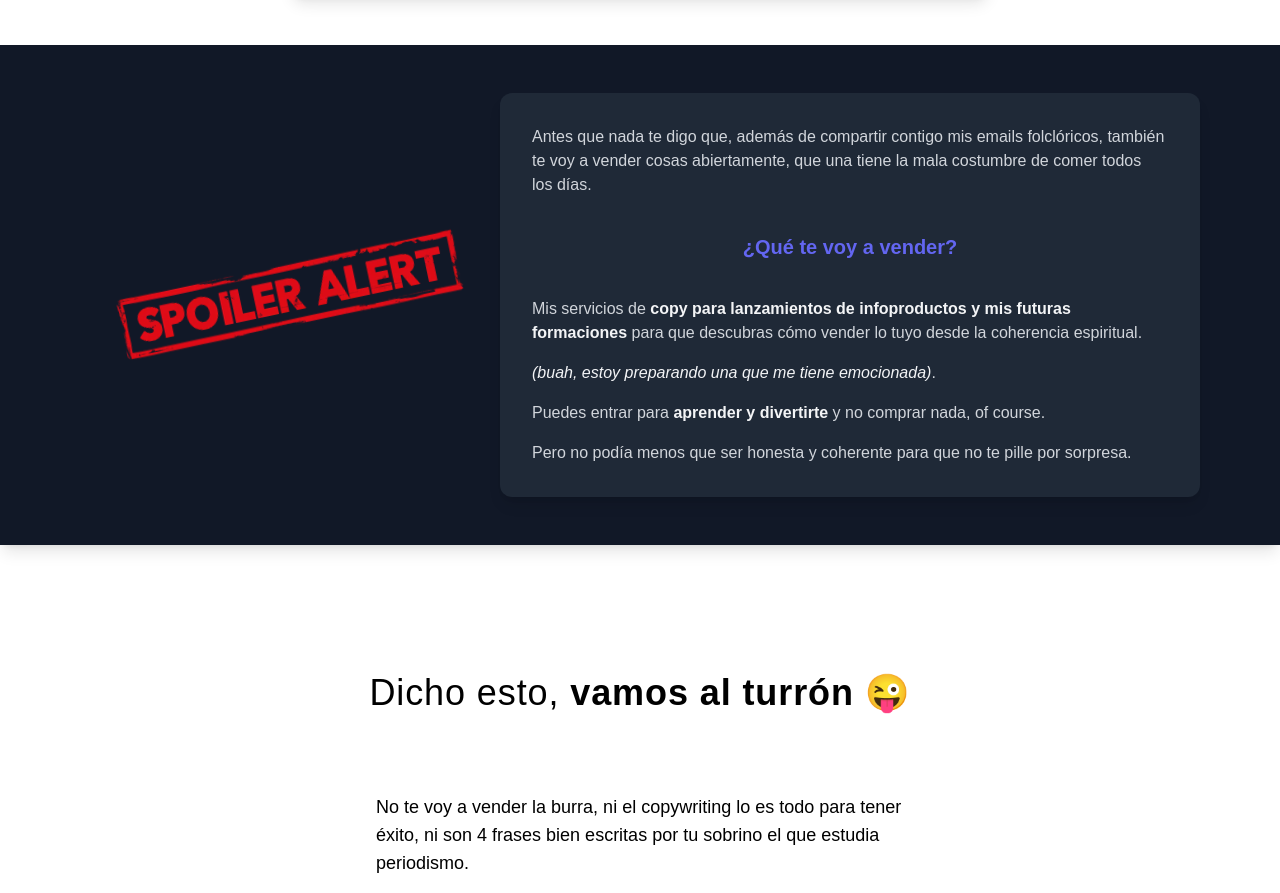
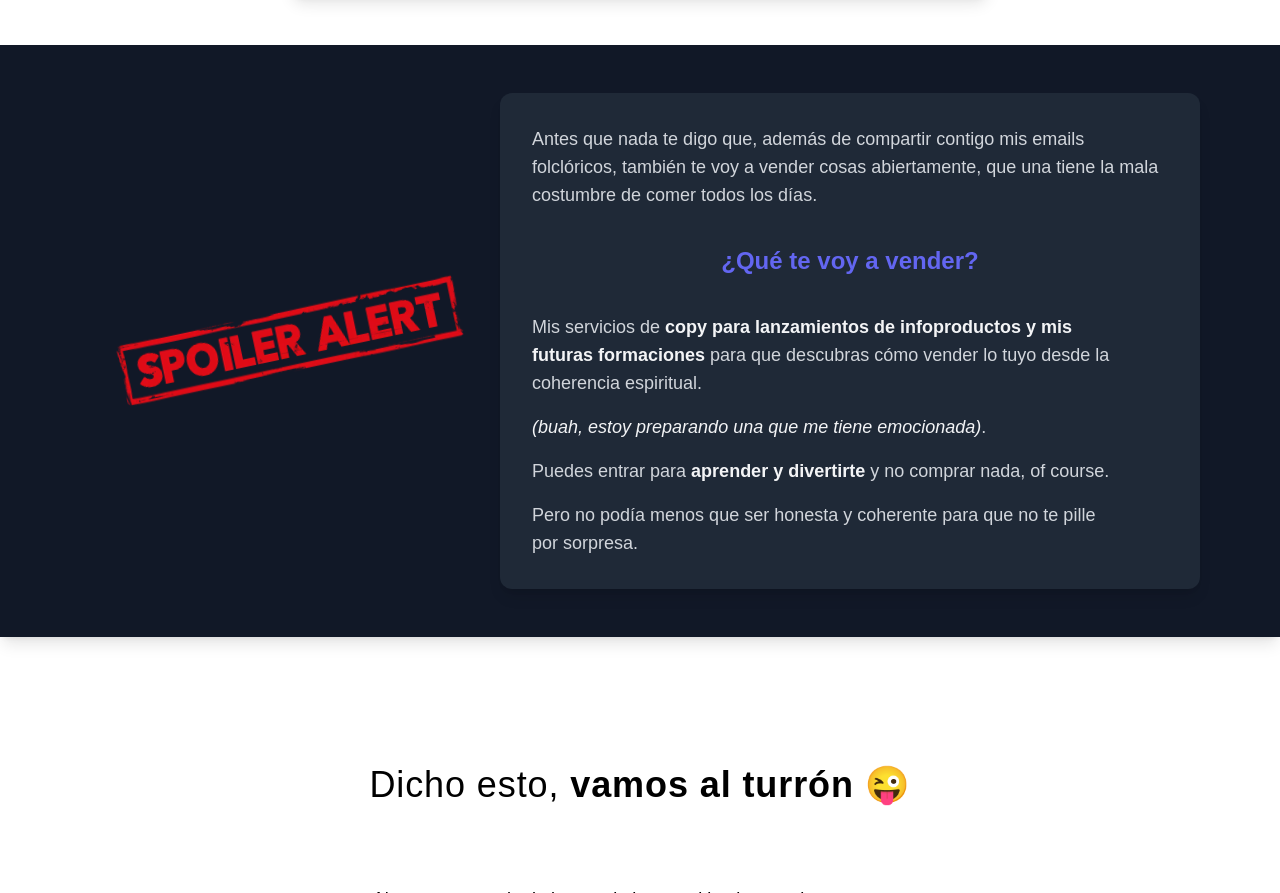
Before and after one commit to verlandev/copy-hierbas, an Astro site: page / in a window 1280 px wide. Shown: the part 1623-2516 px from the top of the page. Built offline with nearby package versions, Linux system fonts and the light colour scheme; Astro itself is replaced by a stand-in of ours.

Commit message:
💄 Detalles de estilo

```diff
--- a/src/sections/FormZone.astro
+++ b/src/sections/FormZone.astro
@@ -1,5 +1,5 @@
 <section class="w-full flex justify-center py-12">
-  <div class="bg-gray-100 shadow-lg p-8 rounded-xl w-[300px] sm:w-[700px]">
+  <div class="bg-gray-100 shadow-lg p-8 rounded-xl w-[330px] sm:w-[700px]">
     <!-- Título -->
     <h2 class="text-3xl font-bold text-gray-900 text-center mb-6">Todo. Menos <span class="text-indigo-500">agobiarte</span></h2>
     <p class="text-gray-600 text-center text-xl mb-6 px-3 lg:px-10">No escribo todos los días, pero sí me gusta compartir lo que sé muy de vez en cuando.</p>
--- a/src/sections/SpoilerAlert.astro
+++ b/src/sections/SpoilerAlert.astro
@@ -1,8 +1,5 @@
----
-import Alert from '../icons/alert.svg';
----
 <section class="w-full flex justify-center shadow-lg p-8 py-12 bg-gray-900">
-  <div class="flex flex-col lg:flex-row items-center text-gray-300">
+  <div class="flex flex-col lg:flex-row items-center text-gray-300 text-lg">
     <div>
       <!-- <Alert class='size-15' /> -->
        <img
@@ -13,7 +10,7 @@ import Alert from '../icons/alert.svg';
     </div>
     <div class="bg-gray-800 shadow-lg p-8 rounded-xl w-[330px] lg:w-[700px] lg:max-w-[900px] flex flex-col gap-4 text-pretty">
       <p>Antes que nada te digo que, además de compartir contigo mis emails folclóricos, también te voy a vender cosas abiertamente, que una tiene la mala costumbre de comer todos los días.</p>
-      <h1 class="text-center text-xl font-black text-indigo-500 pt-5 pb-5">¿Qué te voy a vender?</h1>
+      <h1 class="text-center text-2xl font-black text-indigo-500 pt-5 pb-5">¿Qué te voy a vender?</h1>
       <p>Mis servicios de <span class="text-gray-100 font-bold">copy para lanzamientos de infoproductos y mis futuras formaciones</span> para que descubras cómo vender lo tuyo desde la coherencia espiritual. </p>
       <p><span class="italic text-gray-100">(buah, estoy preparando una que me tiene emocionada)</span>.</p>
       <p>Puedes entrar para <span class="text-gray-100 font-bold">aprender y divertirte</span> y no comprar nada, of course.</p>
```
